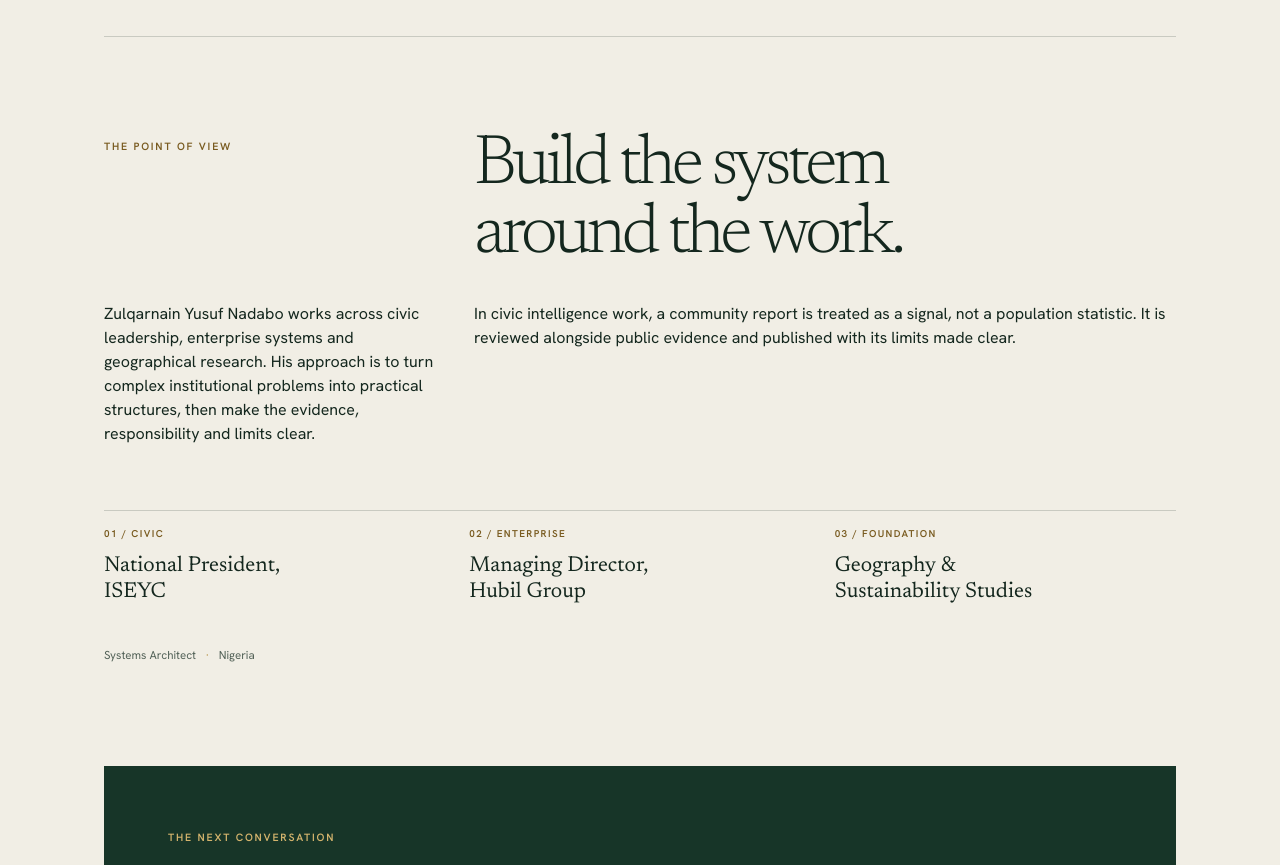
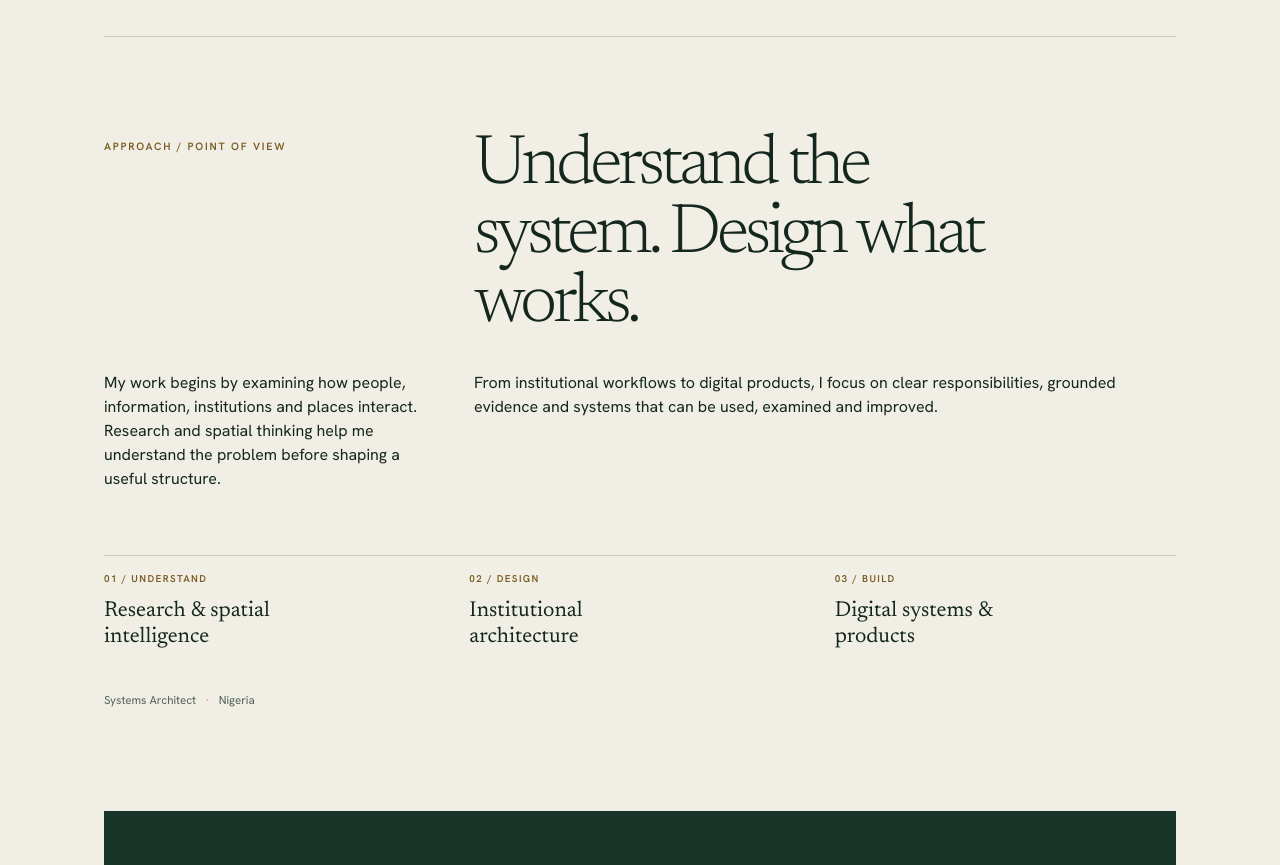
Before and after one commit to mrzulqarnainnadabo/zulqarnain-nadabo, a Next.js app: page / in a window 1280 px wide. Shown: the part 2540-3405 px from the top of the page. Built offline with nearby package versions, Linux system fonts and the light colour scheme.

Commit message:
Replace leadership profile with systems architecture approach

```diff
--- a/components/ImpactProfile.jsx
+++ b/components/ImpactProfile.jsx
@@ -2,24 +2,23 @@ import { person } from '@/lib/content';
 
 export default function ImpactProfile() {
   return (
-    <section id="leadership" aria-labelledby="profile-heading" className="profile-band">
+    <section id="approach" aria-labelledby="profile-heading" className="profile-band">
       <div className="profile-statement">
-        <p className="eyebrow">The point of view</p>
-        <h2 id="profile-heading">Build the system around the work.</h2>
+        <p className="eyebrow">Approach / Point of view</p>
+        <h2 id="profile-heading">Understand the system. Design what works.</h2>
         <p className="profile-bio">
-          Zulqarnain Yusuf Nadabo works across civic leadership, enterprise systems and geographical research.
-          His approach is to turn complex institutional problems into practical structures, then make the evidence,
-          responsibility and limits clear.
+          My work begins by examining how people, information, institutions and places interact.
+          Research and spatial thinking help me understand the problem before shaping a useful structure.
         </p>
         <p className="profile-bio">
-          In civic intelligence work, a community report is treated as a signal, not a population statistic.
-          It is reviewed alongside public evidence and published with its limits made clear.
+          From institutional workflows to digital products, I focus on clear responsibilities,
+          grounded evidence and systems that can be used, examined and improved.
         </p>
       </div>
       <div className="profile-facts">
-        <div><span>01 / Civic</span><strong>National President, ISEYC</strong></div>
-        <div><span>02 / Enterprise</span><strong>Managing Director, Hubil Group</strong></div>
-        <div><span>03 / Foundation</span><strong>Geography & Sustainability Studies</strong></div>
+        <div><span>01 / Understand</span><strong>Research & spatial intelligence</strong></div>
+        <div><span>02 / Design</span><strong>Institutional architecture</strong></div>
+        <div><span>03 / Build</span><strong>Digital systems & products</strong></div>
       </div>
       <p className="profile-footnote">{person.role} <span>·</span> Nigeria</p>
     </section>
```
